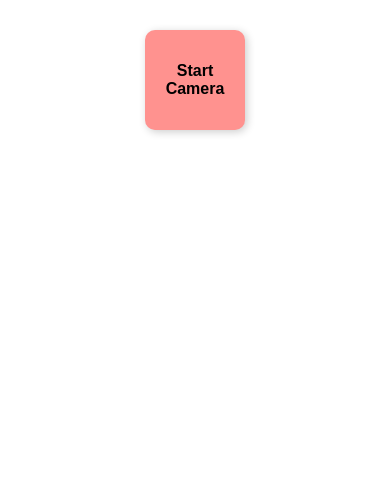
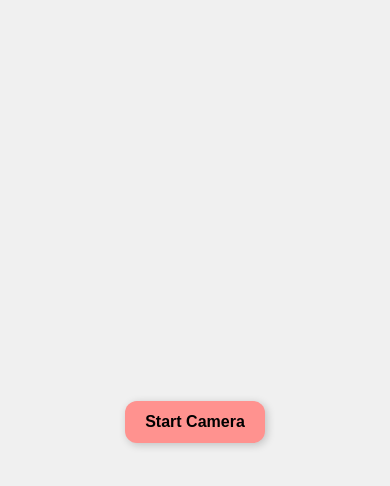
Before and after one commit to lwinmp/chulaavatar-beta, a React (Vite) app: page /mobile-webpage in a window 390 px wide. Shown: the top 486 px of the page. Built offline with nearby package versions, Linux system fonts and the light colour scheme; a web font is replaced by a local one.

Commit message:
MobileWePage Added

```diff
--- a/src/MobileWebPage.jsx
+++ b/src/MobileWebPage.jsx
@@ -1,11 +1,15 @@
 import React, { useRef, useState, useEffect } from 'react';
 
 
-const MobileWebPage = () => {
+function MobileWebPage ()  {
   const videoRef = useRef(null);
   const canvasRef = useRef(null);
   const [photo, setPhoto] = useState(null);
   const [cameraActive, setCameraActive] = useState(false);
+
+  useEffect(() => {
+    console.log('getUserMedia supported:', !!navigator.mediaDevices?.getUserMedia);
+  }, []);
 
   const startCamera = async () => {
     try {
@@ -16,14 +20,13 @@ const MobileWebPage = () => {
 
       if (videoRef.current) {
         videoRef.current.srcObject = stream;
-        videoRef.current.play(); // Ensure video starts
+        videoRef.current.play();
         setCameraActive(true);
       }
     } catch (err) {
       console.error('Error accessing camera:', err);
       alert(
-        'Camera access was denied or not supported.\n' +
-        'Use HTTPS or localhost and allow camera permissions.'
+        'Camera access denied or not supported.\nUse HTTPS or localhost and allow camera permissions.'
       );
     }
   };
@@ -31,21 +34,20 @@ const MobileWebPage = () => {
   const capturePhoto = () => {
     const video = videoRef.current;
     const canvas = canvasRef.current;
-
     if (!video || !canvas) return;
 
-    const context = canvas.getContext('2d');
-    canvas.width = video.videoWidth || 640;
-    canvas.height = video.videoHeight || 480;
-    context.drawImage(video, 0, 0, canvas.width, canvas.height);
+    const size = 300;
+    canvas.width = size;
+    canvas.height = size;
 
-    const imageData = canvas.toDataURL('image/png');
-    setPhoto(imageData);
+    const cam = canvas.getContext('2d');
+    cam.drawImage(video, 0, 0, size, size);
+    setPhoto(canvas.toDataURL('image/png'));
   };
 
   useEffect(() => {
     return () => {
-      if (videoRef.current && videoRef.current.srcObject) {
+      if (videoRef.current?.srcObject) {
         videoRef.current.srcObject.getTracks().forEach(track => track.stop());
       }
     };
@@ -53,33 +55,29 @@ const MobileWebPage = () => {
 
   return (
     <div className="mobile-camera-container">
-      {!cameraActive && (
+      {!cameraActive ? (
         <button className="mobile-camera-button" onClick={startCamera}>
           Start Camera
         </button>
-      )}
-
-      {cameraActive && (
-        <div>
+      ) : (
+        <>
           <video
-            className="video-preview"
             ref={videoRef}
             autoPlay
             playsInline
             muted
+            className="mobile-camera-video"
           />
           <button className="mobile-camera-button" onClick={capturePhoto}>
-            Capture
+            Capture Photo
           </button>
-        </div>
+        </>
       )}
-
       <canvas ref={canvasRef} className="hidden-canvas" />
-
       {photo && (
-        <div className="photo-preview-container">
+        <div className="photo-preview">
           <h3>Captured Photo:</h3>
-          <img src={photo} alt="Captured" className="photo-preview" />
+          <img src={photo} alt="Captured" />
         </div>
       )}
     </div>
--- a/src/index.css
+++ b/src/index.css
@@ -228,7 +228,7 @@
   height: 100vh;
   text-align: center;
   padding-top: 100px;
-  justify-content: center;  /* center horizontally */
+  justify-content: center;
   align-items: center;
 }
 .aboutchulaavatar-h1{
@@ -273,52 +273,55 @@
 }
 
 .mobile-camera-container {
-  text-align: center;
-  padding: 20px;
+  display: flex;
+  flex-direction: column;
+  align-items: center;
+  justify-content: center;
+  min-height: 100vh;
+  background-color: #f0f0f0;
+  position: relative;
+  z-index: 100;
+}
+
+.mobile-camera-video {
+  width: 300px;
+  height: 300px;
+  background-color: black;
+  border-radius: 15px;
+  margin-bottom: 10px;
+  object-fit: cover;
+  z-index: 10;
 }
 
 .mobile-camera-button {
   font-family: 'Jaini Purva', sans-serif;
+  padding: 12px 20px;
+  margin: 10px;
+  font-size: 16px;
   font-weight: bold;
+  border: none;
+  border-radius: 12px;
+  cursor: pointer;
   background-color: #ff928f;
-  width: 100px;
-  height: 100px;
-  border: none;
-  border-radius: 10px;
-  padding: 10px 20px;
-  font-size: 1rem;
-  font-weight: bold;
-  margin: 10px;
-  cursor: pointer;
   color: black;
   box-shadow: 2px 2px 8px rgba(0,0,0,0.2);
-  transition: background-color 0.3s;
 }
 
 .mobile-camera-button:hover {
   background-color: #1b13b5;
+  color: white;
   transform: translateY(-2px);
-}
-
-.video-preview {
-  width: 100%;
-  max-width: 400px;
-  border-radius: 10px;
-  margin-bottom: 10px;
-  background-color: black; /* shows black area if camera not ready yet */
 }
 
 .hidden-canvas {
   display: none;
 }
 
-.photo-preview-container {
-  margin-top: 20px;
-  text-align: center;
-}
-
-.photo-preview {
-  max-width: 100%;
-  border-radius: 10px;
+.photo-preview img {
+  width: 300px;
+  height: 300px;
+  border-radius: 15px;
+  object-fit: cover;
+  margin-top: 10px;
   box-shadow: 0 4px 12px rgba(0,0,0,0.2);
 }
```
